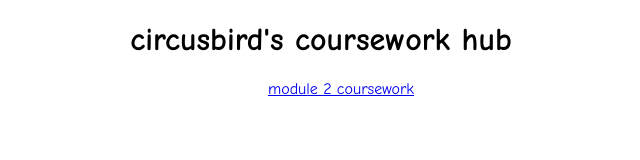
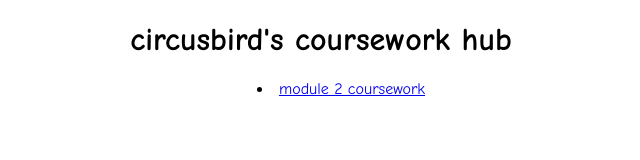
Before and after one commit to circusbird789/coursework, a plain HTML site: page index.html in a window 1280 px wide. Shown: the full height of the page, 319-959 px from the left. Drawn offline with Linux system fonts and the light colour scheme.

Commit message:
Update index.html

```diff
--- a/index.html
+++ b/index.html
@@ -8,7 +8,7 @@
       }
 
       ul {
-        list-style-type: none;
+        list-style-position: inside;
       }
     </style>
   </head>
```
